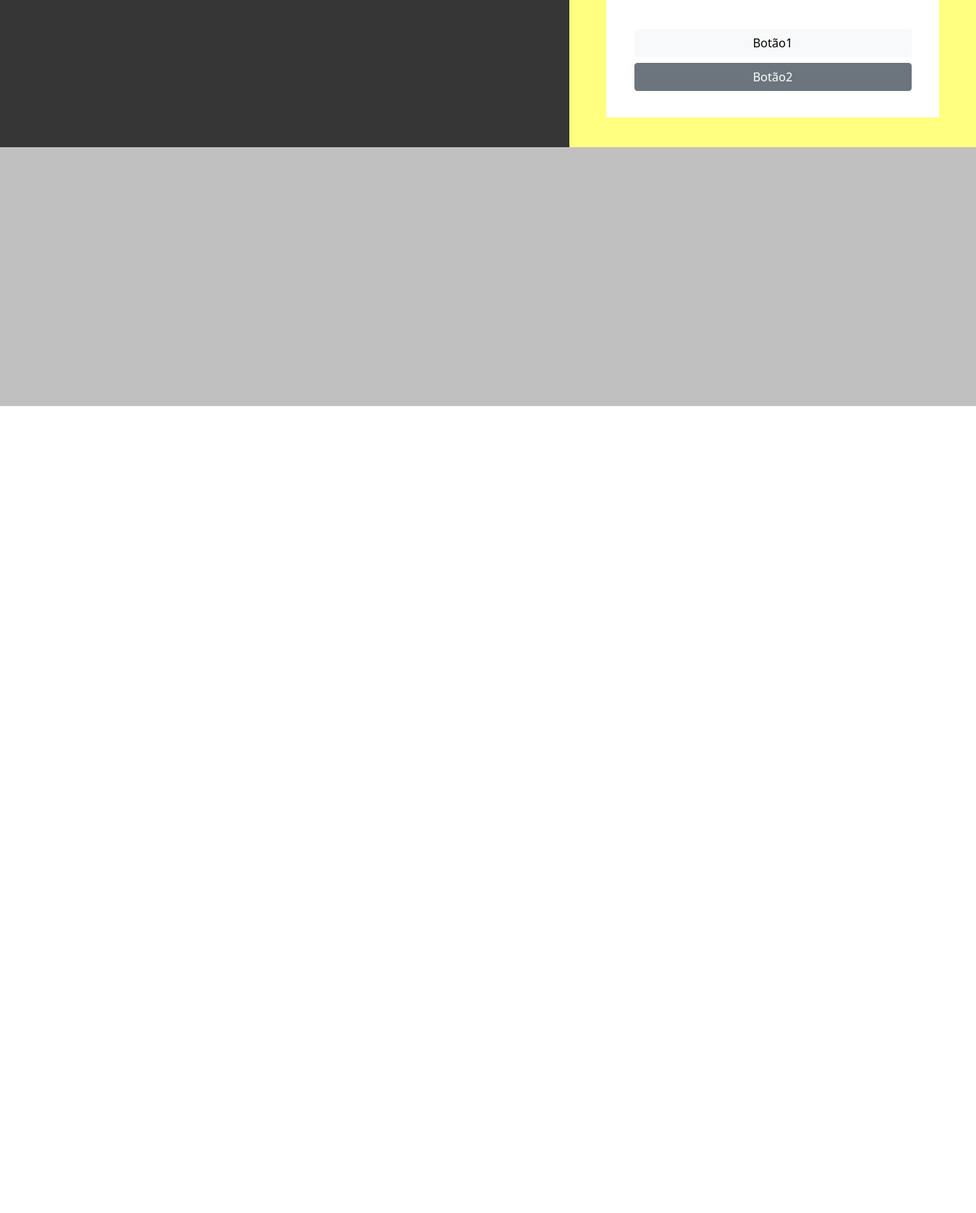
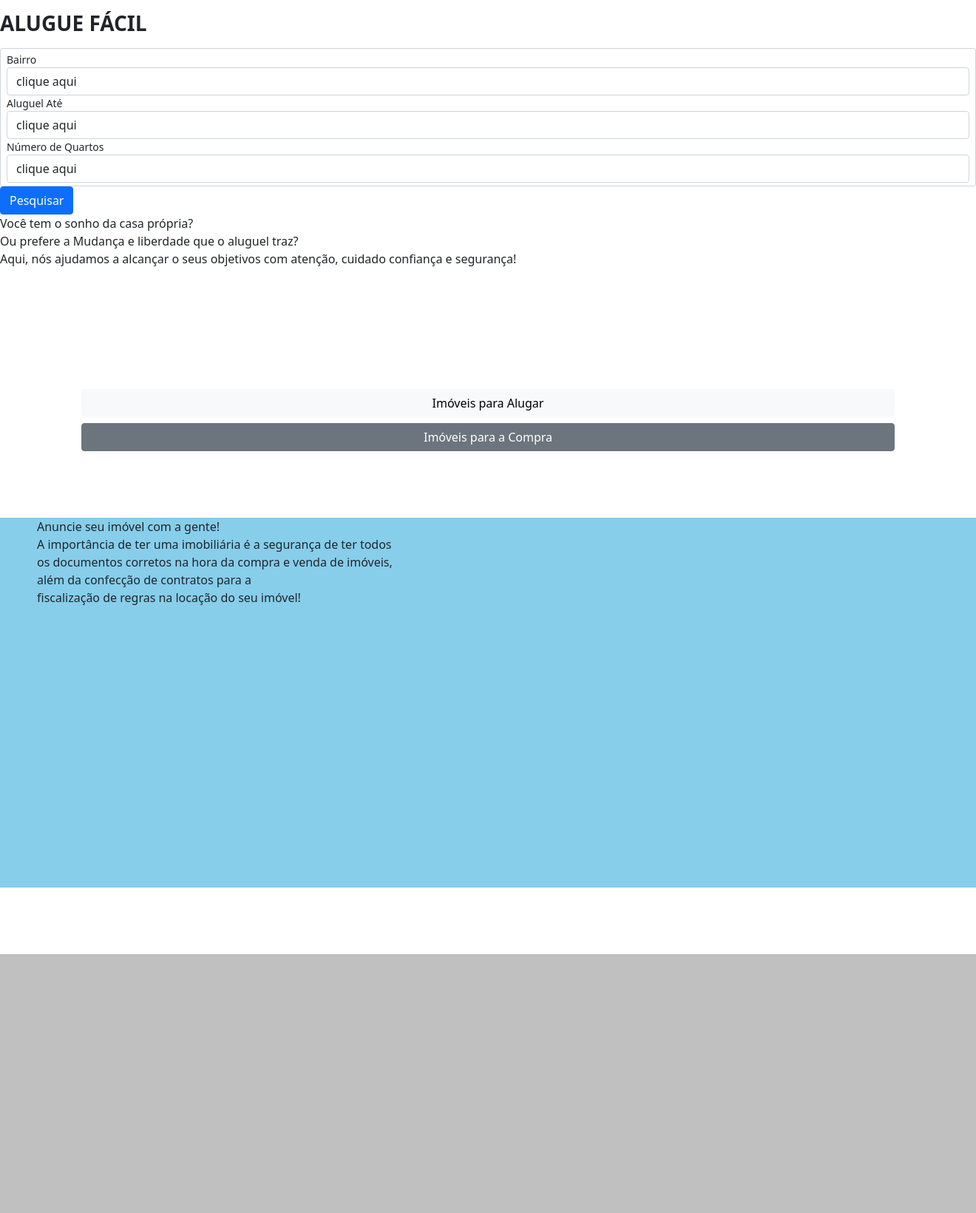
Before and after one commit to yocodetec/gracianoImoveis, a PHP site: page / in a window 1320 px wide. Shown: the part 991-2631 px from the top of the page at 74% size. Before the commit the page ends 1540 px from the top, so only its background shows below. Run offline with PHP 8.4, Linux system fonts and the light colour scheme.

Commit message:
Update index.php
Atualização 23/09 - conteúdos

```diff
--- a/index.php
+++ b/index.php
@@ -12,18 +12,25 @@
 			<link href="https://cdn.jsdelivr.net/npm/bootstrap@5.1.3/dist/css/bootstrap.min.css" rel="stylesheet">
 			<script src="https://cdn.jsdelivr.net/npm/bootstrap@5.1.3/dist/js/bootstrap.bundle.min.js"></script>
 			<link rel="stylesheet" href="https://cdn.jsdelivr.net/npm/bootstrap-icons@1.8.1/font/bootstrap-icons.css">
+			<link rel="preconnect" href="https://fonts.googleapis.com">
+<link rel="preconnect" href="https://fonts.gstatic.com" crossorigin>
+<link href="https://fonts.googleapis.com/css2?family=Bebas+Neue&display=swap" rel="stylesheet">
+
+<link rel="preconnect" href="https://fonts.googleapis.com">
+<link rel="preconnect" href="https://fonts.gstatic.com" crossorigin>
+<link href="https://fonts.googleapis.com/css2?family=Bebas+Neue&family=Roboto:ital,wght@0,300;1,300&display=swap" rel="stylesheet">
 	</head>
 
       <!-- CONTEÚDO -->
 	<body>
 	  <!-- MENU -->
-        	<div class="col-lg-" id="toda">
+        	<div class="col-lg-">
               <div class="row">
               <!-- CABEÇALHO -->
     			<div id="header">
-                    <nav class="navbar navbar-expand-lg fixed-top navbar-light bg-white">
+                    <nav class="navbar navbar-expand-lg fixed-top navbar-light bg-light">
                       <div class="container-fluid">
-                        <a class="navbar-brand" href="index.php">
+                        <a class="navbar-brand" href="frontHome.php">
                         <!-- LOGO DA EMPRESA -->
                          <img src="img/logo_graciano.png" alt="" width="170" height="70" class="d-inline-block align-text-top">
                           </a>
@@ -55,9 +62,6 @@
                                 <li><a class="dropdown-item" href="#">Simuladores</a></li>
                                 <li><a class="dropdown-item" href="#">Como vender</a></li>
                               </ul>
-				    <li class="nav-item">
-                              <a class="nav-link active" href="login.php">Login</a>
-                            </li>
                             </li>
                           </ul>
                         </div>
@@ -67,49 +71,108 @@
     		</div>
 
         	<!-- PRIMEIRA DIV -->
-            <div class="col-sm-" id="div2">
+            <div class="col-sm- div2">
+                <img src="img/capa.png"  alt="" width="100%" height="30%">
+                 <div class="col-sm- div3">
+                  <p><strong> <h3> ALUGUE FÁCIL </h3></strong></p>
+                  <form>
+  				    <div class="form-control form-control-sm">
+    			<label for="exampleFormControlSelect1"> Bairro</label>
+    			<select class="form-control" id="exampleFormControlSelect1">
+      				<option>clique aqui</option>
+      				<option>Cocaia</option>
+      				<option>Bonsucesso</option>
+      				<option>Pimentas</option>
+     				<option>Continental 1</option>
+    				</select>
 
-                 <div class="col-sm-" id="div3">
+    				<label for="exampleFormControlSelect1"> Aluguel Até </label>
+    			<select class="form-control" id="exampleFormControlSelect2" >
+      				<option>clique aqui</option>
+      				<option>900</option>
+      				<option>1.200</option>
+      				<option>1.500</option>
+      				<option>2.000</option>
+    				</select>
+
+    				<label for="exampleFormControlSelect1"> Número de Quartos </label>
+    			<select class="form-control" id="exampleFormControlSelect3"  placeholder="clique aqui">
+      				<option>clique aqui</option>
+      				<option>1</option>
+      				<option>2</option>
+      				<option>3</option>
+      				<option>4</option>
+    				</select>
+
+ 				 </div>
+
+ 				 <button type="submit" class="btn btn-primary">Pesquisar</button>
+
+
+                 </form>
+
                      <!-- COLOCAR POR EX.: UM FORMULÁRIO -->
 
                  </div>
             </div>
 
-  			<div class="col-sm-" id="div4">
+  			<div class="col-sm- div4">
   			<!--  ESPAÇO  -->
   			</div>
-  			<div class="col-sm-" id="div5">
-                <div class="col-sm-" id="div6">
-                	<div class="col-sm-" id="div7">
-                	<!-- COLOCAR TEXTO NA CX7 -->
-              		 <div class="textocx7">
-              		 <!-- AQUI -->
-              		 </div>
-              		 <!-- BOTÕES DA CX7 -->
+
+  			<div class="col-sm- div5">
+
+
+  			<div class="col-sm- texto1">
+  			<div class="titulos">
+  			Você tem o sonho da casa própria?<br/>
+			Ou prefere a Mudança e liberdade que o aluguel traz?
+  			 </div>
+  			 <div class="textos">
+  			 Aqui, nós ajudamos a alcançar o seus objetivos com atenção, cuidado confiança e segurança!
+  			 </div>
+
+  			</div>
+
+
+  					<div class="col-sm- caixaamarela">
+  					<br/><br/><br/><br/><br/><br/>
               		 <div class="botoes">
               		 <div class="d-grid gap-2 col-10 mx-auto">
-                          <button class="btn btn-light" type="button">Botão1</button>
-                          <button class="btn btn-secondary" type="button">Botão2</button>
+                          <button class="btn btn-light" type="button">Imóveis para Alugar</button>
+                          <button class="btn btn-secondary" type="button">Imóveis para a Compra</button>
                     </div>
                     </div>
-                    </div>
-                </div>
+
+  					</div>
+
             </div>
 
-			<div class="col-sm-" id="div8">
+			<div class="col-sm- div8">
 				<!--  ESPAÇO  -->
             </div>
-            <div class="col-sm-" id="div9">
-            	<div class="col-sm-" id="div10">
+            <div class="col-sm- div9">
+
+            	<div class="col-sm- div10">
+           <div class="titulos2">
+  			Anuncie seu imóvel com a gente!
+  			 </div>
+          <div class="textos2">
+  			 A importância de ter uma imobiliária é a segurança de ter todos </br>
+  			 os documentos corretos na hora da compra e venda de imóveis, </br>
+			além da confecção de contratos para a </br>
+			fiscalização de regras na locação do seu imóvel!
+  			 </div>
 
             	</div>
   			 </div>
-            <div class="col-sm-" id="div11">
+            <div class="col-sm- div11">
   			   <!--  ESPAÇO  -->
   			</div>
   			   <!--  RODAPÉ  -->
  		 <div id="footer">
     		<div class="textoarea">
+
     		</div>
     	</div>
 
```
